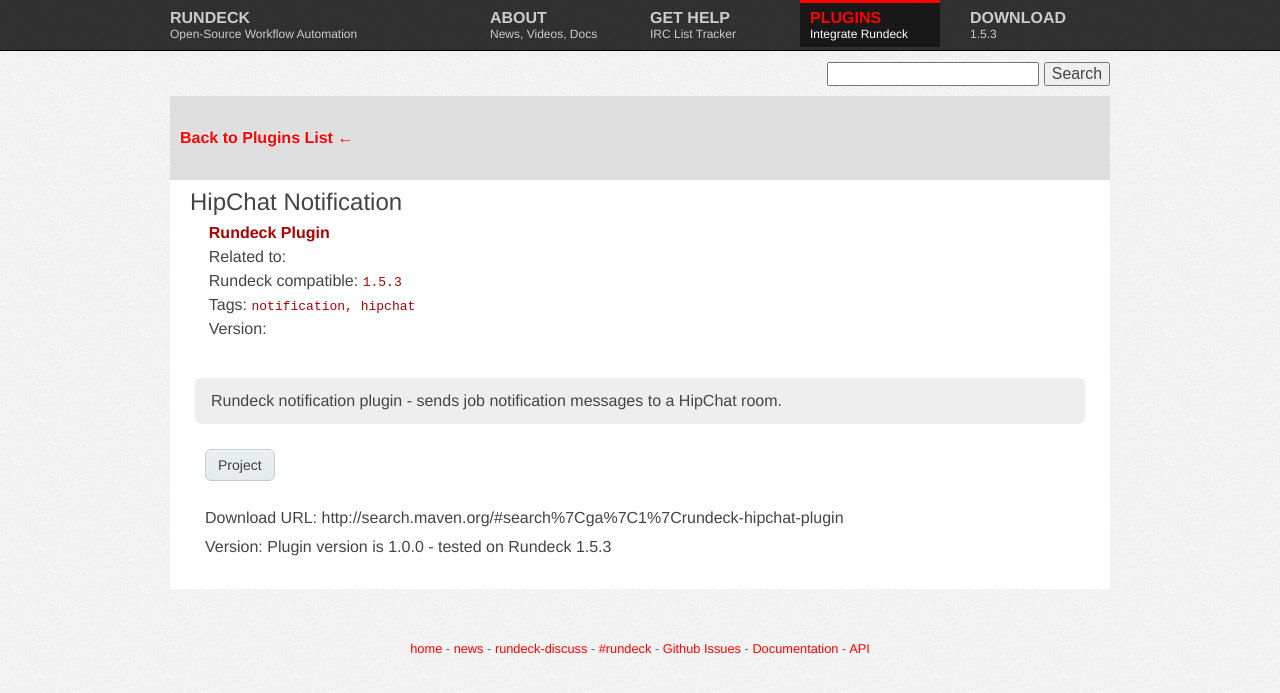
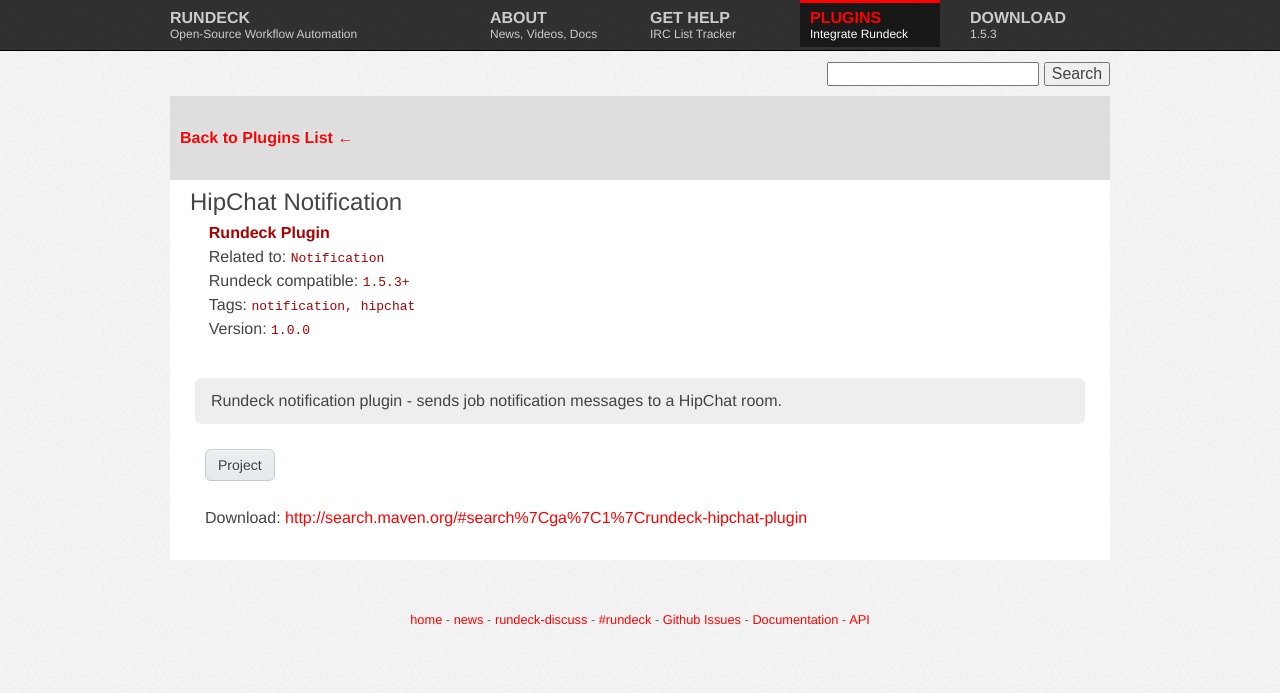
Before and after one commit to rundeck/rundeck-ghpages, a Jekyll site: the page built from plugins/_posts/2013-06-24-hipchat-notification.markdown, in a window 1280 px wide. Shown: the top 693 px of the page. Built offline with Jekyll 4.4.1, drawn with Linux system fonts in a browser that asks for light colours; nearby versions of some CDN libraries.

Commit message:
add version info to metadata.

```diff
--- a/plugins/_posts/2013-06-24-hipchat-notification.markdown
+++ b/plugins/_posts/2013-06-24-hipchat-notification.markdown
@@ -2,12 +2,12 @@
 layout: plugin
 title: HipChat Notification
 tags: [notification,hipchat]
-rundeck_version: 1.5.3
+rundeck_version: 1.5.3+
+service: Notification
 project_url: https://github.com/hbakkum/rundeck-hipchat-plugin
 integration: Rundeck Plugin
 description: Rundeck notification plugin - sends job notification messages to a HipChat room.
+version: 1.0.0
 ---
 
-Download URL: http://search.maven.org/#search%7Cga%7C1%7Crundeck-hipchat-plugin
-
-Version: Plugin version is 1.0.0 - tested on Rundeck 1.5.3
+Download: <a href="http://search.maven.org/#search%7Cga%7C1%7Crundeck-hipchat-plugin">http://search.maven.org/#search%7Cga%7C1%7Crundeck-hipchat-plugin</a>
```
